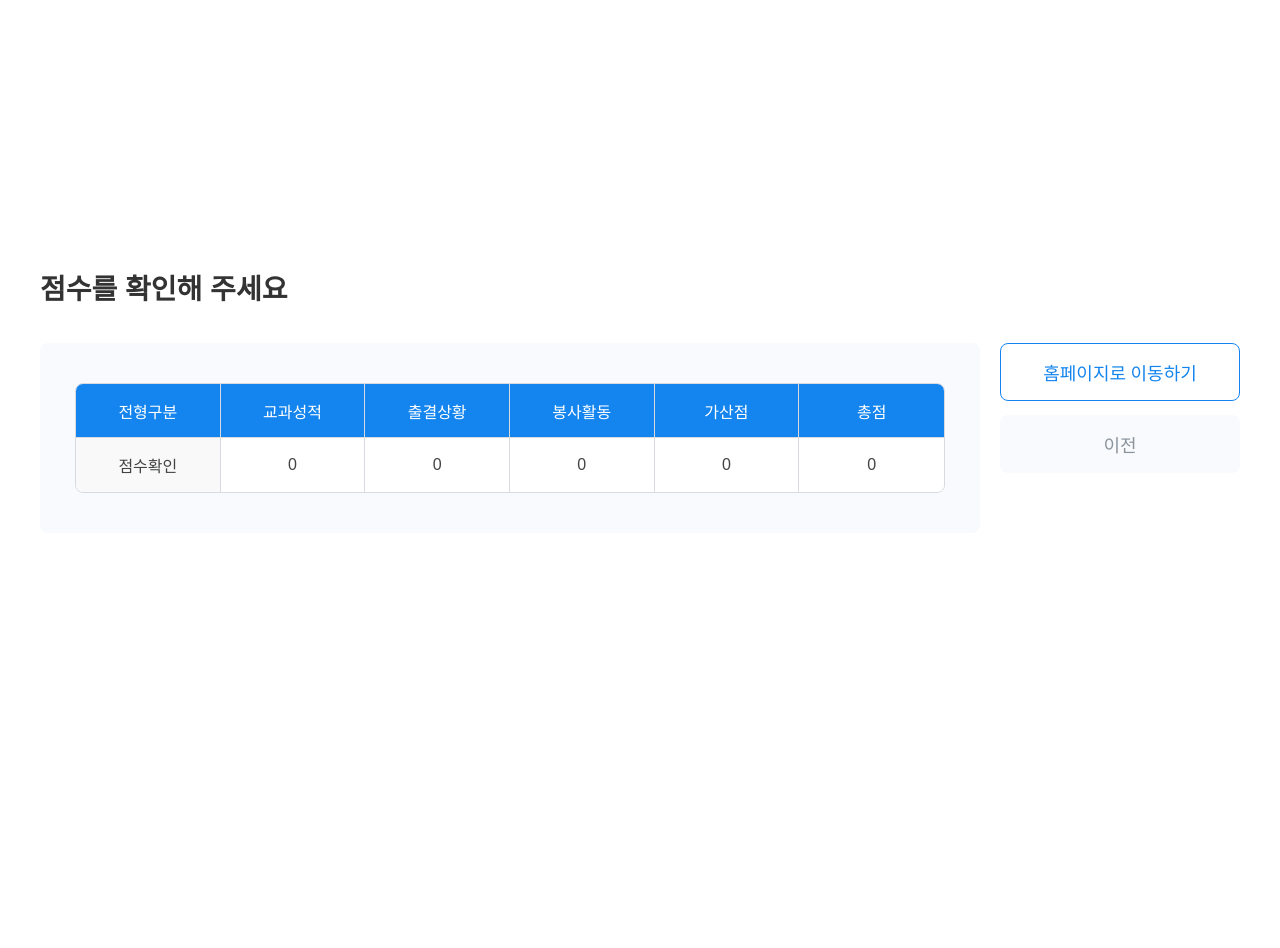
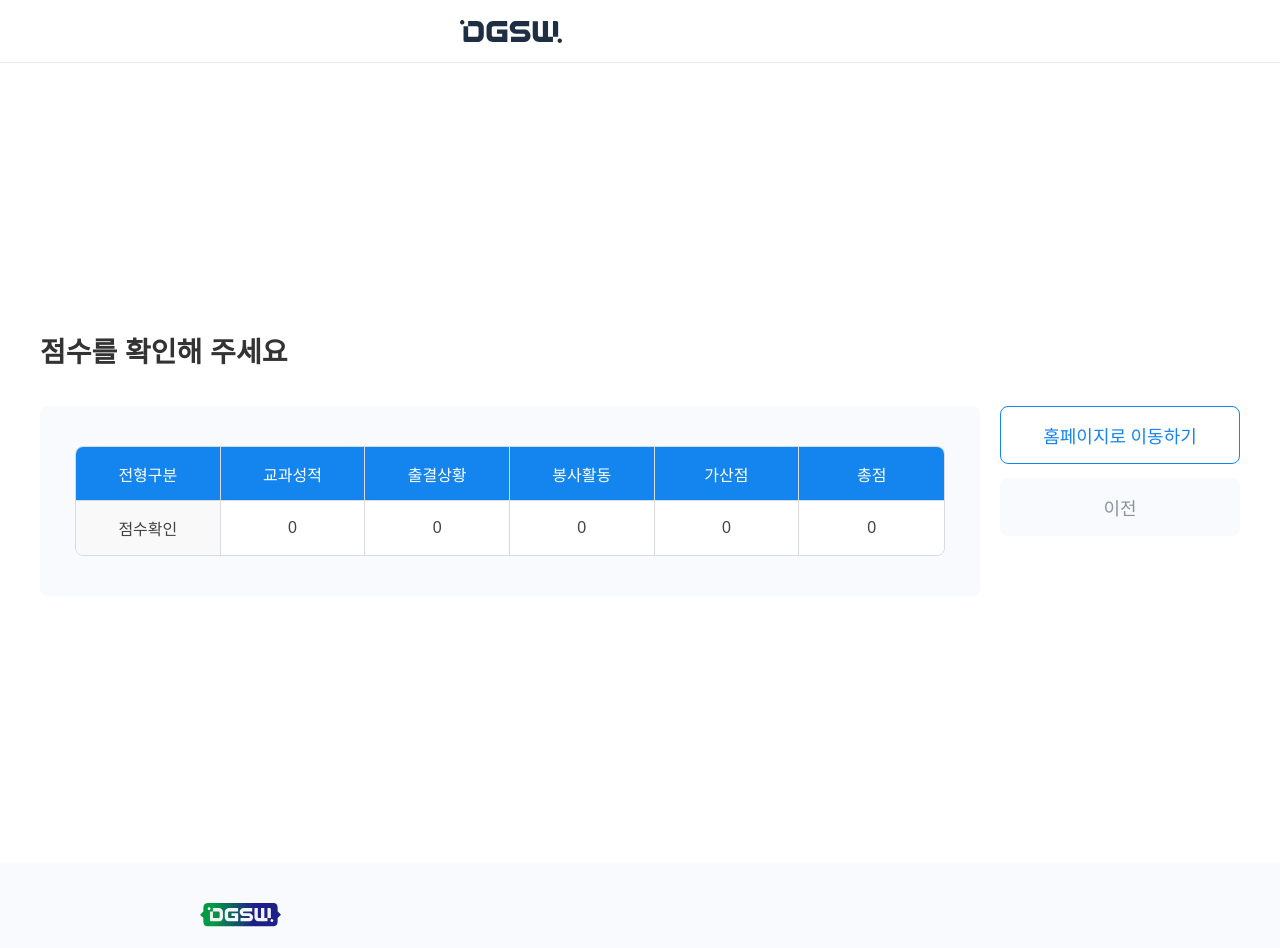
Before and after one commit to EntryCNS/DIA, a React (Vite) app: page /score in a window 1280 px wide. Shown: the top 948 px of the page. Before the commit the page ends 800 px from the top, so only its background shows below. Built offline with nearby package versions, Linux system fonts and the light colour scheme.

Commit message:
feat: add header, footer

```diff
--- a/src/pages/score/index.tsx
+++ b/src/pages/score/index.tsx
@@ -1,7 +1,7 @@
 import * as S from "./style";
 import { Button } from "../../components/common/Button";
-// import Header from "../../components/common/Header";
-// import Footer from "../../components/common/Footer";
+import { Header } from "../../components/common/Header";
+import { Footer } from "../../components/common/Footer";
 // import NavigateBar from "../../components/common/NavigateBar";
 
 const ScorePage = () => {
@@ -11,7 +11,7 @@ const ScorePage = () => {
 
   return (
     <>
-      {/* <Header /> */}
+      <Header />
       {/* <NavigateBar /> */}
       <S.Body>
         <S.Wrap>
@@ -51,7 +51,7 @@ const ScorePage = () => {
           </S.Contents>
         </S.Wrap>
       </S.Body>
-      {/* <Footer /> */}
+      <Footer />
     </>
   );
 };
```
